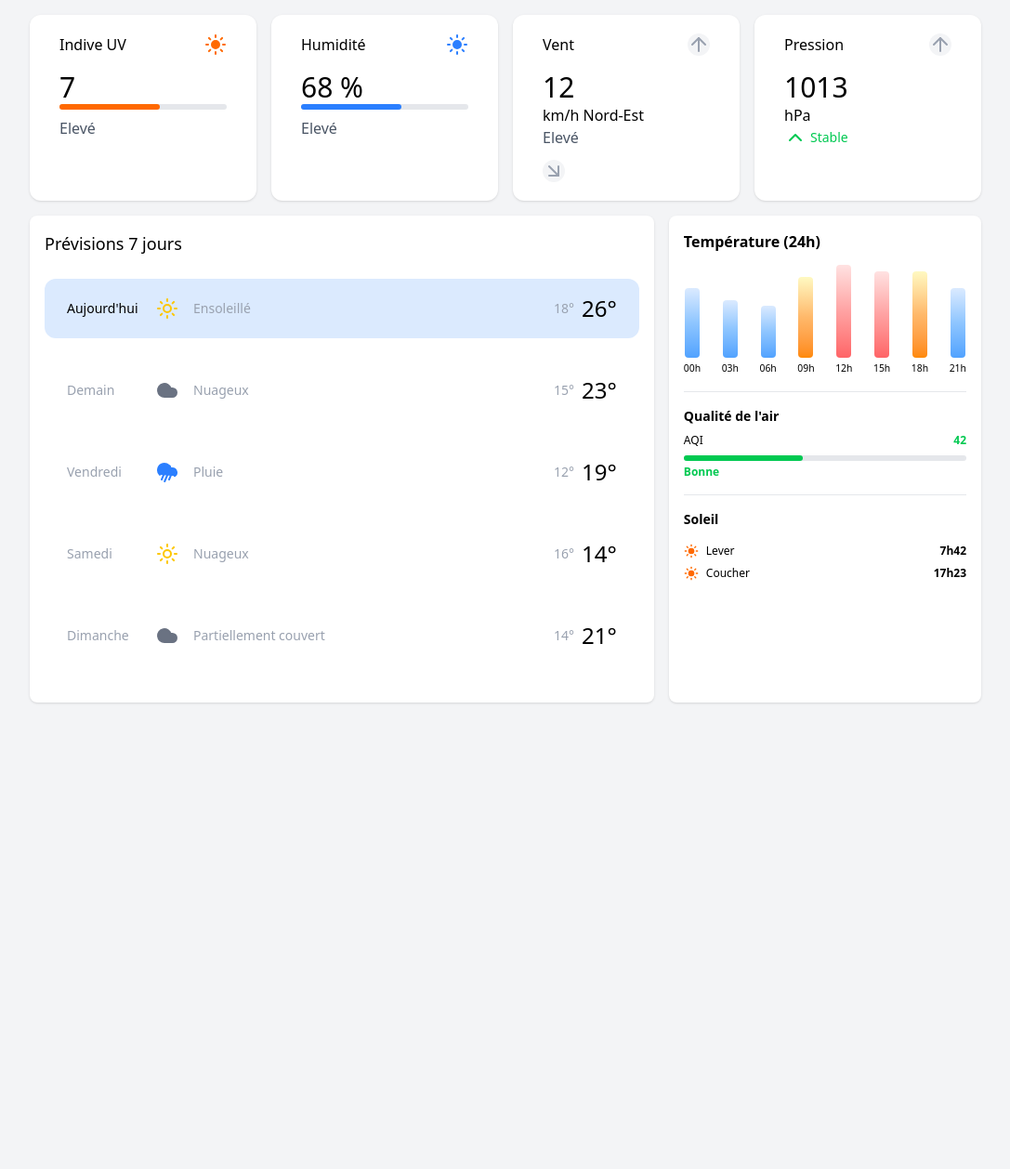
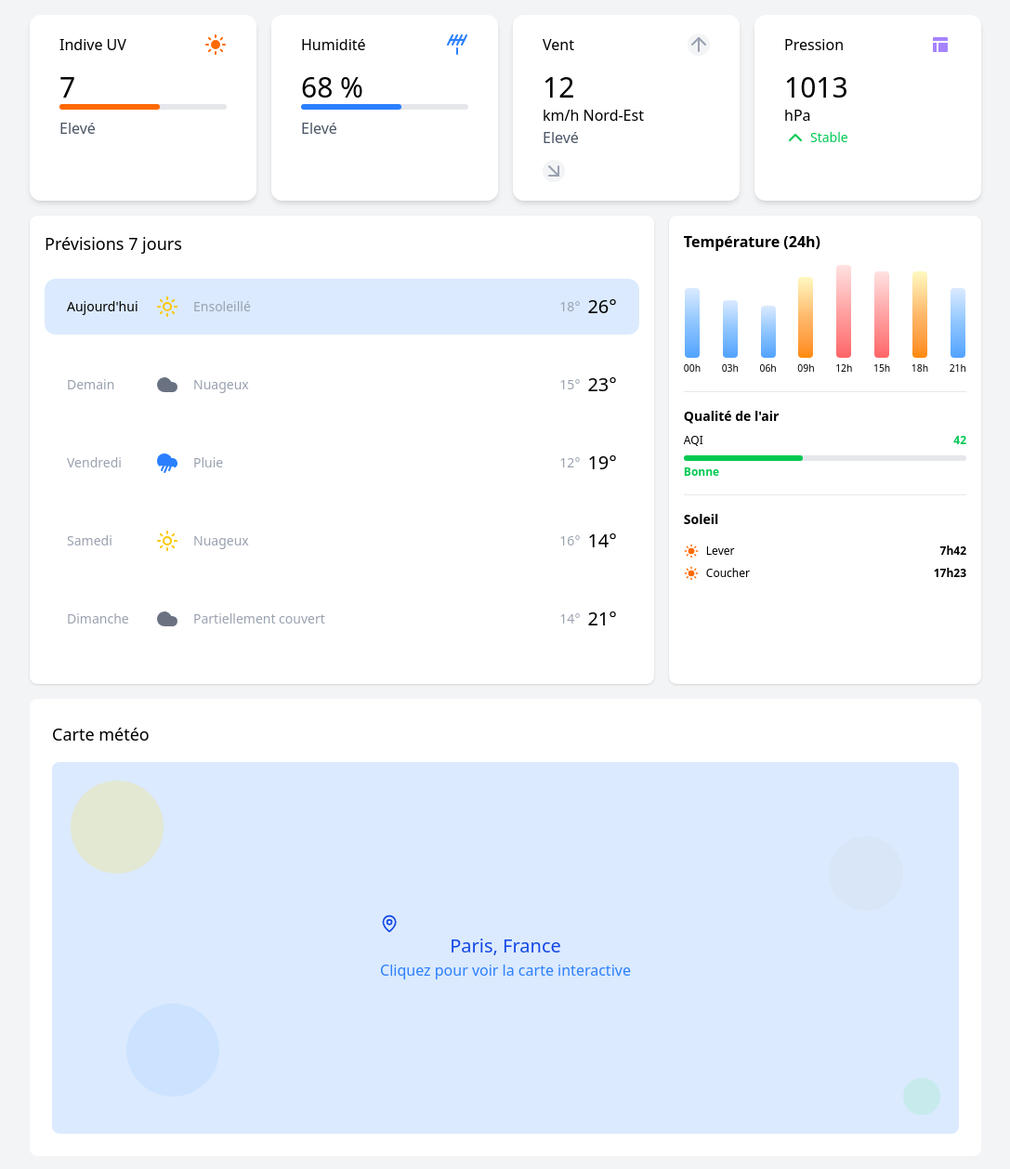
Before and after one commit to Sioood/esgi-tailwind, a website: page index.html in a window 1280 px wide. Shown: the part 252-1510 px from the top of the page at 93% size, without its empty margins (96-1183 px from the left). Before the commit the page ends 1024 px from the top, so only its background shows below. Drawn offline with nearby package versions, Linux system fonts and the light colour scheme; files that its build step writes are made by us from their sources.

Commit message:
PM - :sparkles: bloc maps

```diff
--- a/index.html
+++ b/index.html
@@ -72,7 +72,7 @@
       </section>
 
       <section class="w-full flex flex-wrap gap-4 [&>div]:flex-[1_1_20%]">
-        <div class="flex flex-col bg-white rounded-xl px-8 py-5 shadow">
+        <div class="flex flex-col bg-white rounded-xl px-8 py-5 shadow-md">
           <div class="flex gap-6 justify-between items-center mb-4">
             <p>Indive UV</p>
             <i class="stroke-orange-500 fill-orange-500" data-lucide="sun"></i>
@@ -80,29 +80,27 @@
           <p class="font-medium text-3xl">7</p>
           <div class="w-full bg-gray-200 mb-2 rounded-full h-1.5">
             <div
-              class="bg-orange-500 h-1.5 rounded-full"
-              style="width: 60%"
+              class="bg-orange-500 h-1.5 rounded-full w-[60%]"
             ></div>
           </div>
           <p class="text-gray-600">Elevé</p>
         </div>
 
-        <div class="flex flex-col bg-white rounded-xl px-8 py-5 shadow">
+        <div class="flex flex-col bg-white rounded-xl px-8 py-5 shadow-md">
           <div class="flex gap-6 justify-between items-center mb-4">
             <p>Humidité</p>
-            <i class="stroke-blue-500 fill-blue-500" data-lucide="sun"></i>
+            <i class="stroke-blue-500 fill-blue-500" data-lucide="antenna"></i>
           </div>
           <p class="font-medium text-3xl">68 %</p>
           <div class="w-full bg-gray-200 mb-2 rounded-full h-1.5">
             <div
-              class="bg-blue-500 h-1.5 rounded-full"
-              style="width: 60%"
+              class="bg-blue-500 h-1.5 rounded-full w-[60%]"
             ></div>
           </div>
           <p class="text-gray-600">Elevé</p>
         </div>
 
-        <div class="flex flex-col bg-white rounded-xl px-8 py-5 shadow">
+        <div class="flex flex-col bg-white rounded-xl px-8 py-5 shadow-md">
           <div class="flex gap-6 justify-between items-center mb-4">
             <p>Vent</p>
             <i
@@ -119,12 +117,12 @@
           ></i>
         </div>
 
-        <div class="flex flex-col bg-white rounded-xl px-8 py-5 shadow">
+        <div class="flex flex-col bg-white rounded-xl px-8 py-5 shadow-md">
           <div class="flex gap-6 justify-between items-center mb-4">
             <p>Pression</p>
             <i
-              class="bg-gray-100 rounded-full stroke-gray-400"
-              data-lucide="arrow-up"
+              class="fill-violet-400 stroke-white"
+              data-lucide="panels-top-left"
             ></i>
           </div>
           <p class="font-medium text-3xl">1013</p>
@@ -148,7 +146,7 @@
             </div>
             <div class="flex space-x-2 items-center">
               <p class="text-gray-400 text-sm">18°</p>
-              <p class="font-medium text-2xl">26°</p>
+              <p class="font-medium text-xl">26°</p>
             </div>
           </div>
 
@@ -160,7 +158,7 @@
             </div>
             <div class="flex space-x-2 items-center">
               <p class="text-gray-400 text-sm">15°</p>
-              <p class="font-medium text-2xl">23°</p>
+              <p class="font-medium text-xl">23°</p>
             </div>
           </div>
 
@@ -172,7 +170,7 @@
             </div>
             <div class="flex space-x-2 items-center">
               <p class="text-gray-400 text-sm">12°</p>
-              <p class="font-medium text-2xl">19°</p>
+              <p class="font-medium text-xl">19°</p>
             </div>
           </div>
 
@@ -184,7 +182,7 @@
             </div>
             <div class="flex space-x-2 items-center">
               <p class="text-gray-400 text-sm">16°</p>
-              <p class="font-medium text-2xl">14°</p>
+              <p class="font-medium text-xl">14°</p>
             </div>
           </div>
 
@@ -196,7 +194,7 @@
             </div>
             <div class="flex space-x-2 items-center">
               <p class="text-gray-400 text-sm">14°</p>
-              <p class="font-medium text-2xl">21°</p>
+              <p class="font-medium text-xl">21°</p>
             </div>
           </div>
 
@@ -290,9 +288,27 @@
           </div>
         </div>
       </section>
-
-      <section>
-        <!-- MAP -->
+      <section class="flex flex-col w-full bg-white rounded-lg p-6 mb-6">
+        <p class="font-medium text-lg mb-4">Carte météo</p>
+        <div class="relative bg-blue-100 h-[400px] rounded-lg">
+          <div class="absolute top-1/2 left-1/2 transform -translate-x-1/2 -translate-y-1/2 text-center">
+            <i class="size-5 stroke-blue-700" data-lucide="map-pin"></i>
+            <p class="font-medium text-xl text-blue-700">Paris, France</p>
+            <a class="text-blue-500" href="#">Cliquez pour voir la carte interactive</a>
+          </div>
+          <span
+                  class="absolute left-5 top-5 size-25 bg-yellow-300/20 rounded-full"
+          ></span>
+          <span
+                  class="absolute left-20 bottom-10 size-25 bg-blue-300/20 rounded-full"
+          ></span>
+          <span
+                  class="absolute top-20 right-15 size-20 bg-gray-300/20 rounded-full"
+          ></span>
+          <span
+                  class="absolute bottom-5 right-5 size-10 bg-green-300/20 rounded-full"
+          ></span>
+        </div>
       </section>
     </main>
 
```
